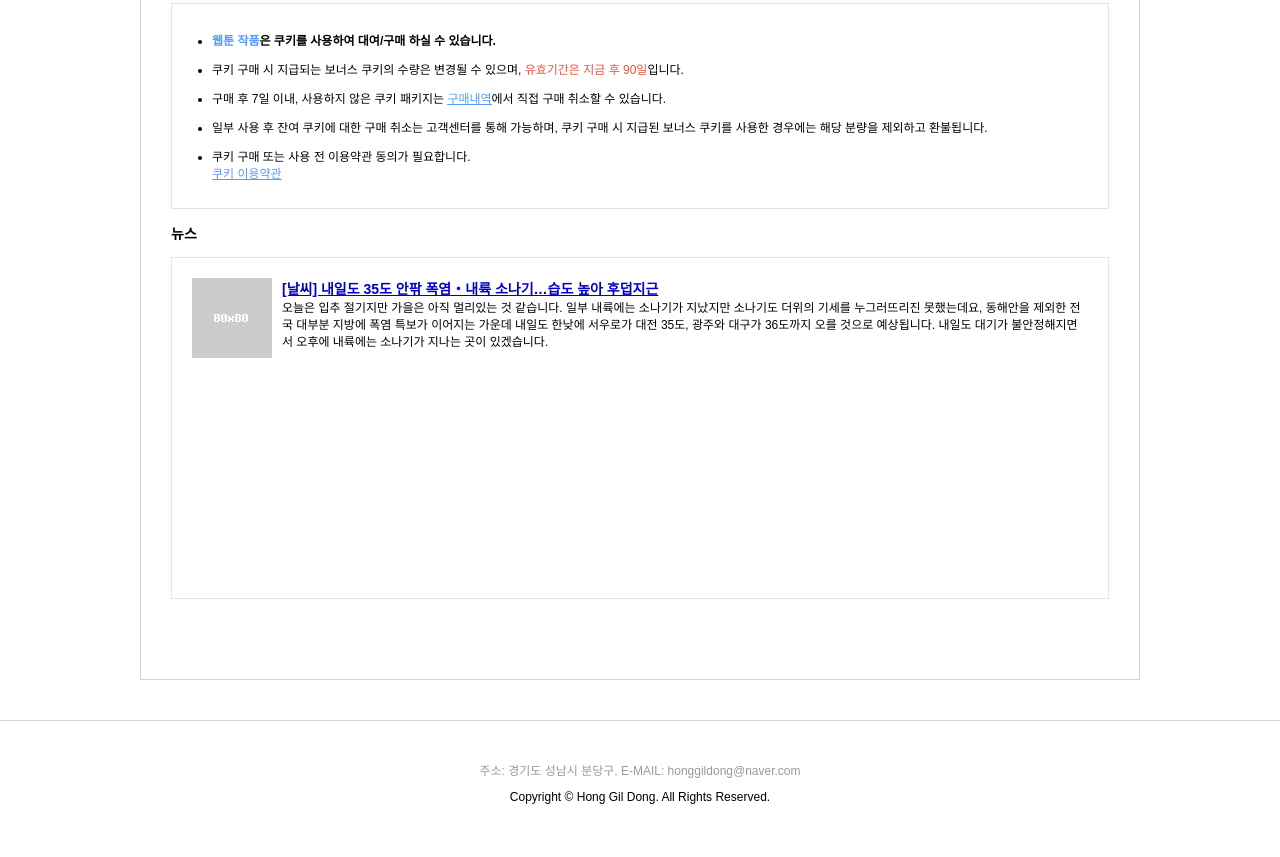
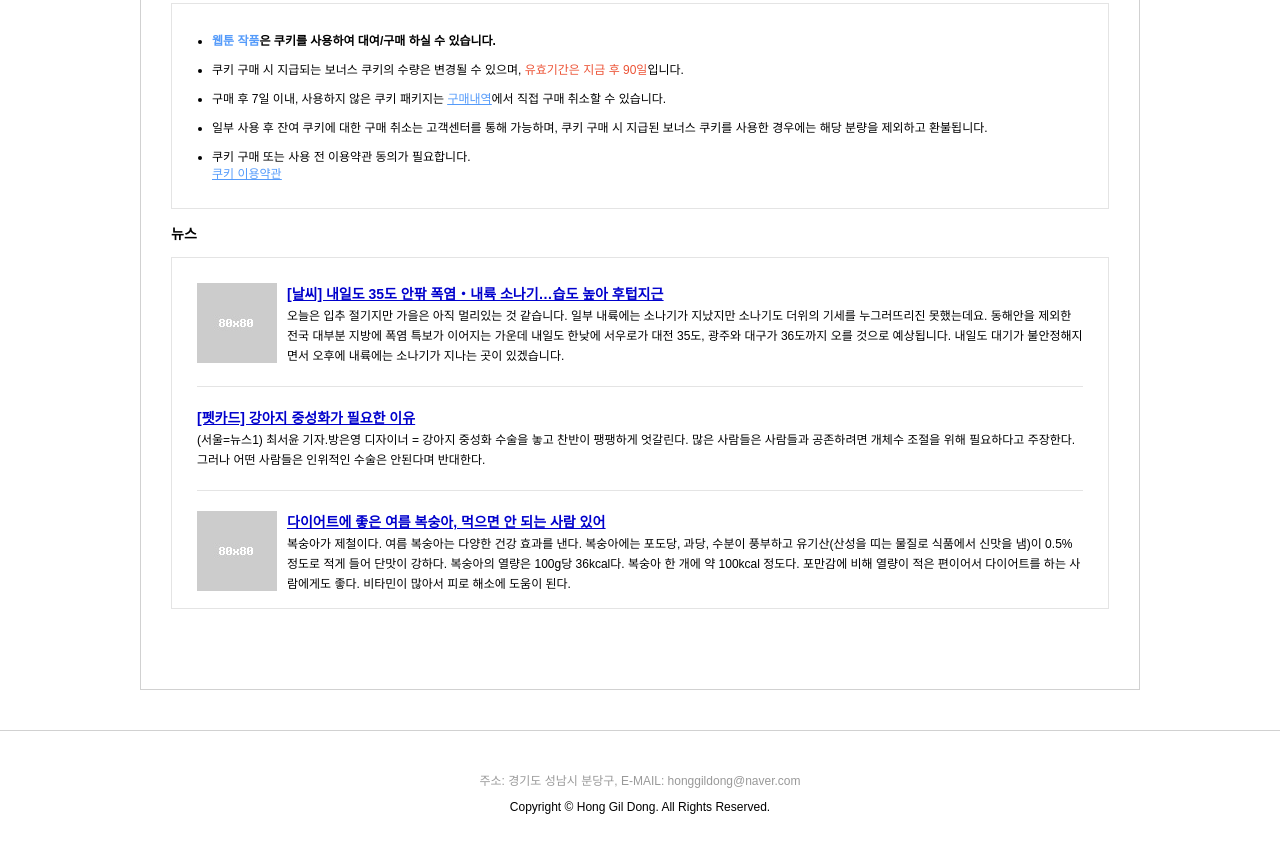
Before and after one commit to gonyy22/boostcourse_projectA-2, a plain HTML site: page portfolio.html in a window 1280 px wide. Shown: the part 3260-4117 px from the top of the page. Drawn offline with Linux system fonts and the light colour scheme.

Commit message:
update html_news part, css_news part

```diff
--- a/css/portfolio.css
+++ b/css/portfolio.css
@@ -326,7 +326,7 @@ textarea{
 .list_news{
   height:300px;
   border: 1px solid #e4e4e4;
-  padding: 20px 20px;
+  padding: 25px 25px;
   margin-bottom: 50px;
 }
 .list_news img{
@@ -338,6 +338,18 @@ textarea{
   color:#00c;
   font-weight: bold;
   text-decoration: underline;
+  margin-top:0;
+  margin-bottom: 3px;
+}
+.news_detail{
+  font-size: 12px;
+  color:#000;
+  line-height: 20px;
+}
+.list_news_individual{
+  border-bottom: 1px solid #e4e4e4;
+  padding-bottom: 20px;
+  margin-bottom: 20px;
 }
 footer{
   min-width:1080px;
--- a/portfolio.html
+++ b/portfolio.html
@@ -268,13 +268,22 @@
                 </div>
                 <p class="list_title">뉴스</p>
                 <div class="list_news">
-                  <img src="./image/thumbnail1.jpg" alt="">
-                  <span class="news_title">[날씨] 내일도 35도 안팎 폭염&#8231;내륙 소나기&hellip;습도 높아 후덥지근</span><br>
-                  <span>오늘은 입추 절기지만 가을은 아직 멀리있는 것 같습니다. 일부 내륙에는 소나기가 지났지만 소나기도 더위의 기세를 누그러뜨리진 못했는데요, 동해안을 제외한 전국 대부분 지방에 폭염 특보가 이어지는 가운데 내일도 한낮에 서우로가 대전 35도, 광주와 대구가 36도까지 오를 것으로 예상됩니다. 내일도 대기가 불안정해지면서 오후에 내륙에는 소나기가 지나는 곳이 있겠습니다.</span>
+                  <div class="list_news_individual">
+                  <a href="#"><img src="./image/thumbnail1.jpg" alt="날씨"></a>
+                  <a href="#"><p class="news_title">[날씨] 내일도 35도 안팎 폭염&#8231;내륙 소나기&hellip;습도 높아 후텁지근</p></a>
+                  <span class="news_detail">오늘은 입추 절기지만 가을은 아직 멀리있는 것 같습니다. 일부 내륙에는 소나기가 지났지만 소나기도 더위의 기세를 누그러뜨리진 못했는데요. 동해안을 제외한 전국 대부분 지방에 폭염 특보가 이어지는 가운데 내일도 한낮에 서우로가 대전 35도, 광주와 대구가 36도까지 오를 것으로 예상됩니다. 내일도 대기가 불안정해지면서 오후에 내륙에는 소나기가 지나는 곳이 있겠습니다.</span>
                 </div>
+                <div class="list_news_individual">
+                  <a href="#"><p class="news_title">[펫카드] 강아지 중성화가 필요한 이유</p></a>
+                  <span class="news_detail">(서울=뉴스1) 최서윤 기자.방은영 디자이너 = 강아지 중성화 수술을 놓고 찬반이 팽팽하게 엇갈린다. 많은 사람들은 사람들과 공존하려면 개체수 조절을 위해 필요하다고 주장한다. 그러나 어떤 사람들은 인위적인 수술은 안된다며 반대한다.</span>
+                </div>
+                <a href="#"><img src="./image/thumbnail1.jpg" alt="다이어트에 좋은 여름 복숭아, 먹으면 안 되는 사람 있어"></a>
+                <a href="#"><p class="news_title">다이어트에 좋은 여름 복숭아, 먹으면 안 되는 사람 있어</p></a>
+                <span class="news_detail">복숭아가 제철이다. 여름 복숭아는 다양한 건강 효과를 낸다. 복숭아에는 포도당, 과당, 수분이 풍부하고 유기산(산성을 띠는 물질로 식품에서 신맛을 냄)이 0.5% 정도로 적게 들어 단맛이 강하다. 복숭아의 열량은 100g당 36kcal다. 복숭아 한 개에 약 100kcal 정도다. 포만감에 비해 열량이 적은 편이어서 다이어트를 하는 사람에게도 좋다. 비타민이 많아서 피로 해소에 도움이 된다.</span>
               </div>
             </div>
           </div>
+        </div>
         </main>
         <footer>
           <address>주소: 경기도 성남시 분당구, E-MAIL: honggildong@naver.com</address>
```
